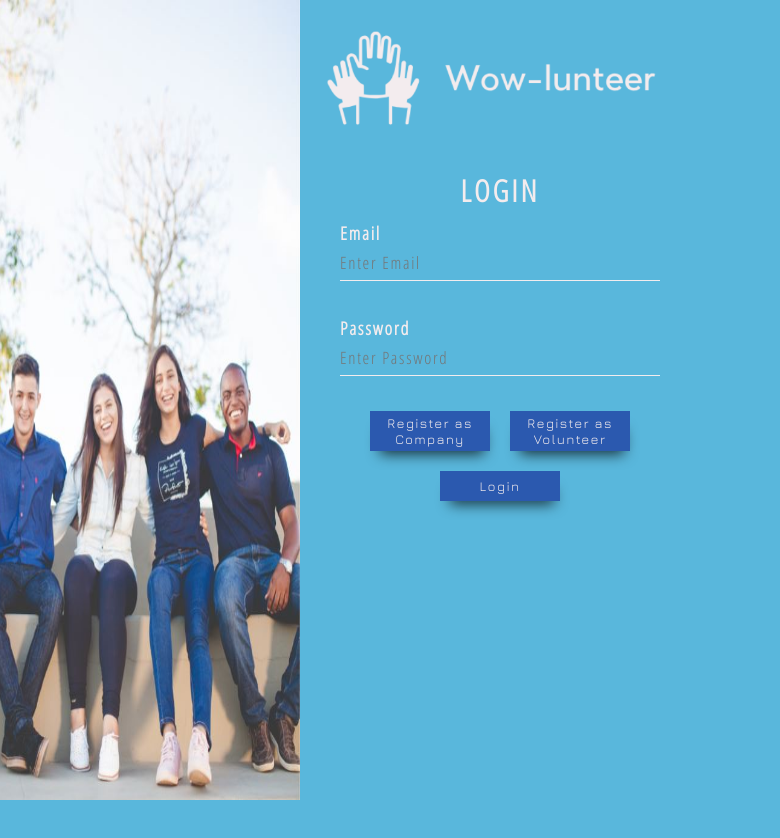
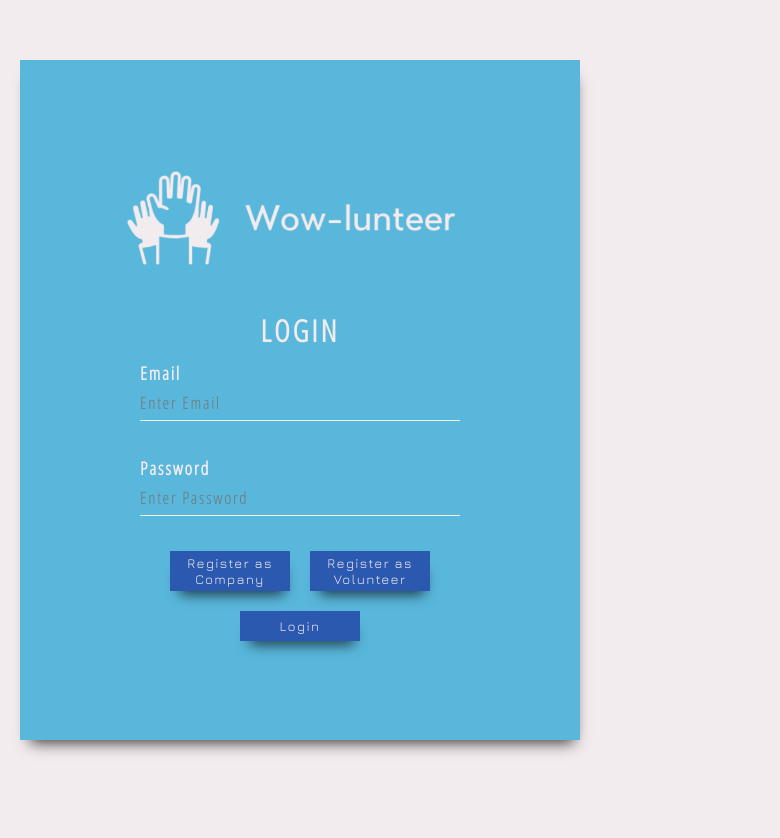
Before and after one commit to abelkalamar/Voluntify, an Angular app in the folder frontend/: page /login in a window 600 px wide. Shown: the top 838 px of the page, 780 px wide, since content can reach past the window. After the commit the page ends 800 px from the top, so only its background shows below. Built offline with nearby package versions, Linux system fonts and the light colour scheme.

Commit message:
working on responsive design

```diff
--- a/frontend/src/app/components/login/login.component.scss
+++ b/frontend/src/app/components/login/login.component.scss
@@ -146,19 +146,29 @@
   .reg-form {
     display: flex;
     justify-content: center;
-    min-width: 100vw;
+    width: 90vw;
     height: 100vh;
     padding: 40px;
+  }
+  .sideDetails {
+    display:none;
   }
 }
 
 @media screen and (min-width: 500px)
-and (max-width: 700px) {
+and (max-width: 800px) {
   .reg-form {
     display: flex;
+    position: absolute;
+    top: 50%;
+    left: 50%;
+    transform: translate(-50%, -50%);
     justify-content: center;
-    min-width: 100vw;
-    height: 100vh;
+    width: 400px;
     padding: 80px;
   }
+
+  .sideDetails {
+    display:none;
+  }
 }
--- a/frontend/src/app/components/main/update-profile/update-profile.component.scss
+++ b/frontend/src/app/components/main/update-profile/update-profile.component.scss
@@ -105,3 +105,27 @@
   display: flex;
   justify-content: space-around;
 }
+
+@media screen and (max-width: 800px) {
+  .nameFields, .profession, .number {
+    display: flex;
+    flex-direction: column;
+  }
+  .form-group{
+    width: 100%;
+  }
+  .lastname, .preference, .mobile {
+    margin-left: 0px;
+  }
+  .checkbox {
+    display: flex;
+    align-items: center;
+    width: 100%;
+    label {
+      width: 80%;
+    }
+    input {
+      width: 20%;
+    }
+  }
+}
--- a/frontend/src/app/components/register/register.component.scss
+++ b/frontend/src/app/components/register/register.component.scss
@@ -144,19 +144,30 @@
   .reg-form {
     display: flex;
     justify-content: center;
-    min-width: 100vw;
+    width: 90vw;
     height: 100vh;
     padding: 40px;
   }
+  .sideDetails {
+    display:none;
+  }
 }
 
+
 @media screen and (min-width: 500px)
-and (max-width: 700px) {
+and (max-width: 800px) {
   .reg-form {
     display: flex;
+    position: absolute;
+    top: 50%;
+    left: 50%;
+    transform: translate(-50%, -50%);
     justify-content: center;
-    min-width: 100vw;
-    height: 100vh;
+    width: 400px;
     padding: 80px;
   }
+
+  .sideDetails {
+    display:none;
+  }
 }
```
